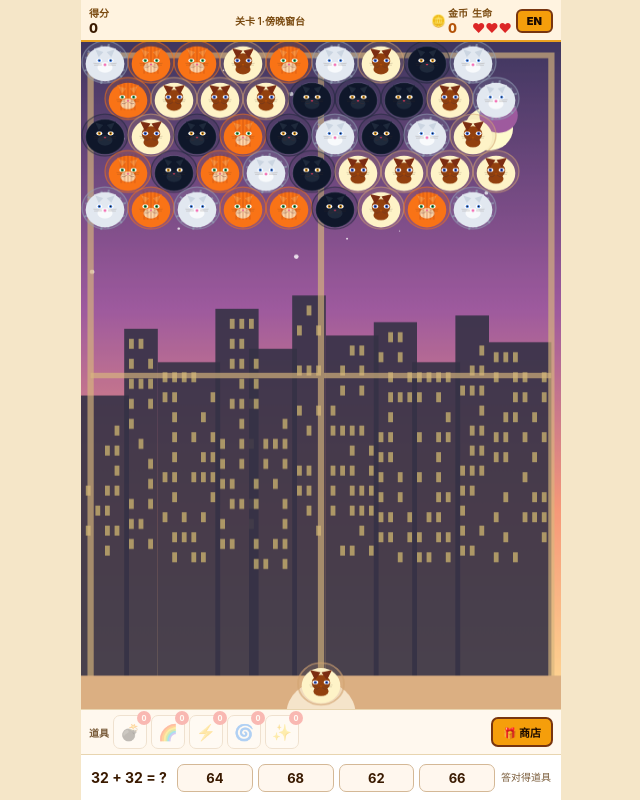
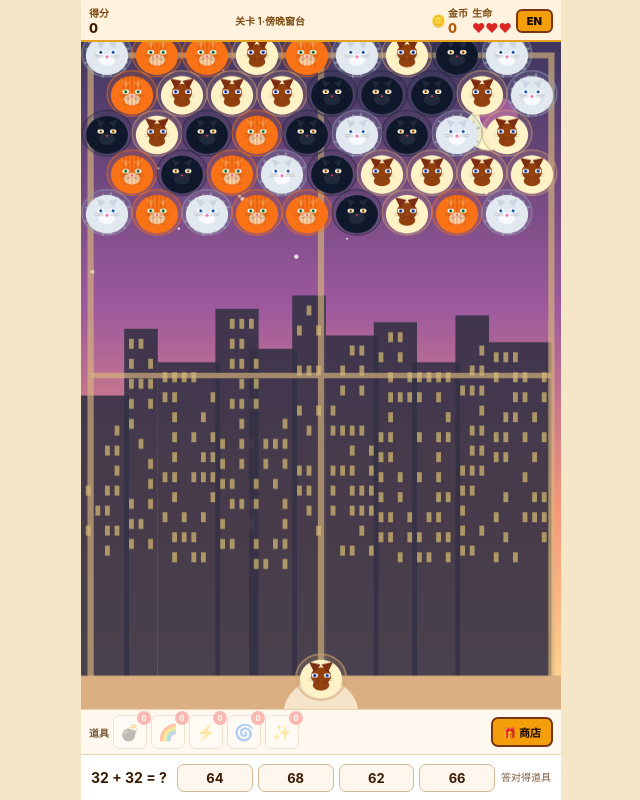
Before and after one commit to garyqq007/cat-bubble-game, a plain HTML site: page index.html in a window 1280 px wide. Both pictures are taken after a click on the button "开始游戏". Shown: the whole page, without its empty margins (319-959 px from the left). Drawn offline with Linux system fonts and the light colour scheme.

Commit message:
Refactor game mechanics and layout calculations
Adjusted various game parameters and calculations for better gameplay experience.

```diff
--- a/index.html
+++ b/index.html
@@ -281,9 +281,18 @@ function tickFx(){fxctx.clearRect(0,0,W,H);fxList=fxList.filter(fx=>{fx.life--;i
 
 // ── GAME ──
 const COLS=9,ROWS=9;
-function R(){return Math.max(12,Math.round(W/21));}
+// R is computed so that ROWS rows + launcher fits exactly in canvas height
+// height used by grid = ROWS * ROW_H = ROWS * R*1.74
+// launcher takes ~R*2.4 at the bottom, top padding ~R*0.5
+// So: ROWS*R*1.74 + R*2.4 + R*0.5 = H  →  R = H / (ROWS*1.74 + 2.9)
+// Also cap by width so 9 columns fit: R_w = W / (COLS*2 + 1)
+function R(){
+  const rh = H / (ROWS * 1.74 + 2.9);
+  const rw = W / (COLS * 2 + 1);
+  return Math.max(10, Math.floor(Math.min(rh, rw)));
+}
 function ROW_H(){return R()*1.74;}
-function launchY(){return H-R()*1.2;}
+function launchY(){return H-R()*1.4;}
 const CCAT=['#f97316','#94a3b8','#d4a574','#1e293b','#c2782a','#e8ddd4'];
 const PE=['💣','🌈','⚡','🌀','✨'];
 const PC=[30,25,40,40,60];
@@ -292,7 +301,7 @@ let dailySpun=false;
 const TODAY=new Date().toDateString();
 try{dailySpun=localStorage&&localStorage.getItem('catbubble_spun')===TODAY;}catch(e){}
 
-function cxy(row,col){const off=(row%2===0)?0:R();return{x:R()+1+col*R()*2+off,y:Math.round(H*.03)+row*ROW_H()};}
+function cxy(row,col){const off=(row%2===0)?0:R();return{x:R()+1+col*R()*2+off,y:Math.round(R()*0.5)+row*ROW_H()};}
 function rndType(){return Math.floor(Math.random()*(level<3?4:6));}
 
 function initGame(){
```
